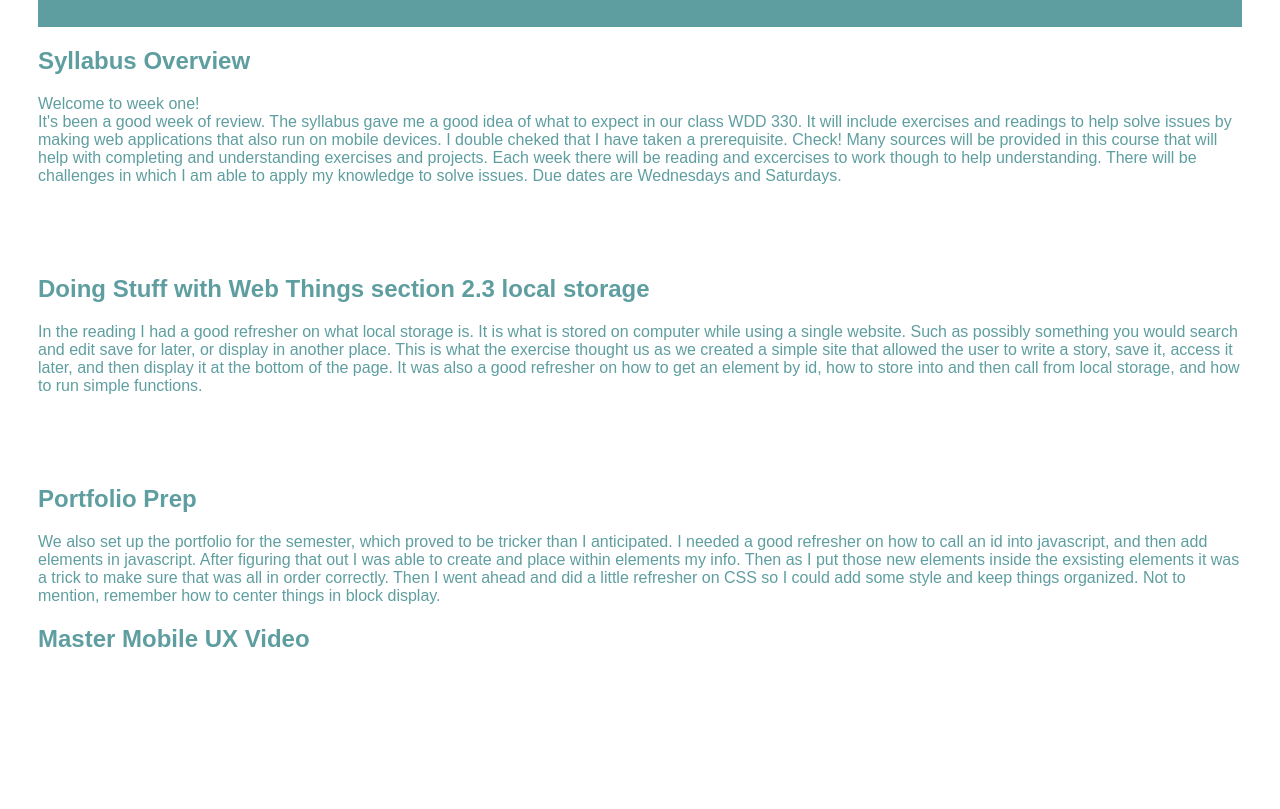
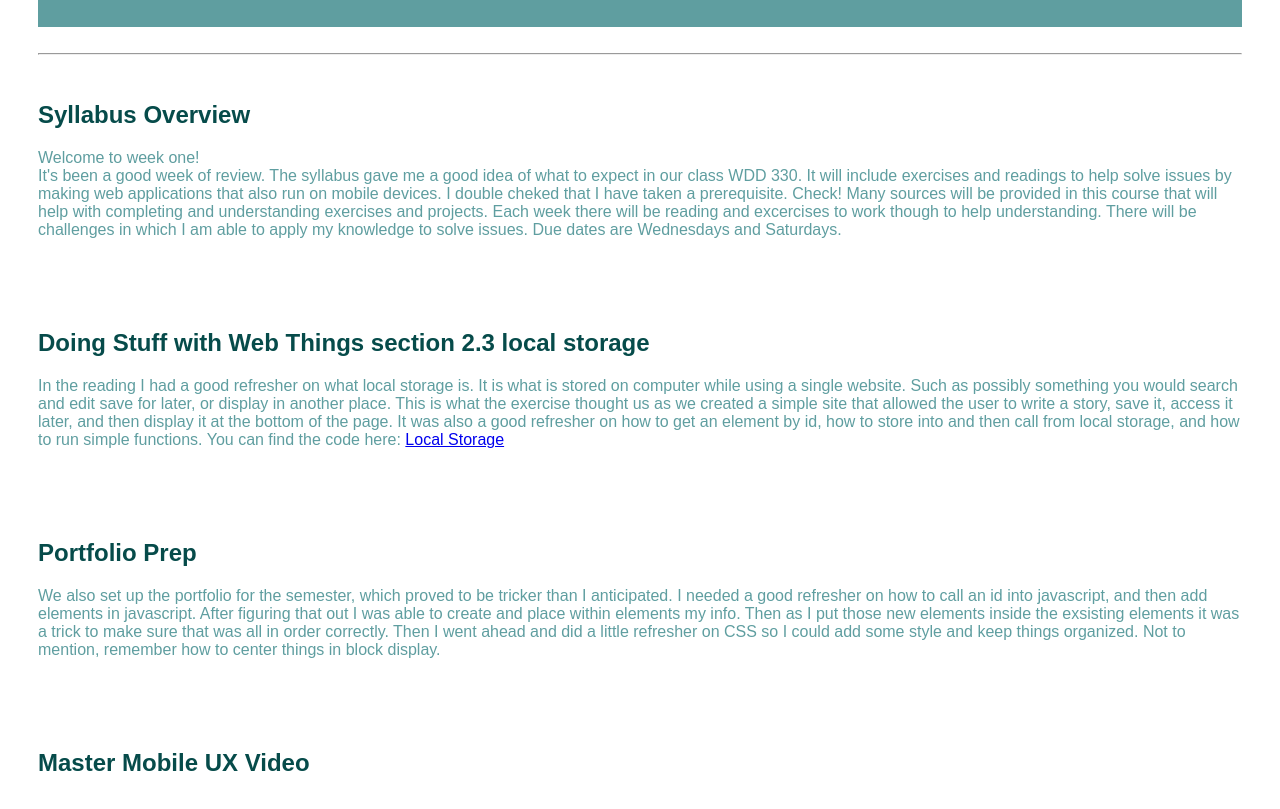
Before and after one commit to eharn/lofty, a plain HTML site: page assignment1/journal.html in a window 1280 px wide. Shown: the part 105-914 px from the top of the page. Before the commit the page ends 815 px from the top, so only its background shows below. Drawn offline with Linux system fonts and the light colour scheme.

Commit message:
headings

```diff
--- a/assignment1/css/small.css
+++ b/assignment1/css/small.css
@@ -23,6 +23,10 @@ body {
     color: cadetblue;
 }
 
+h2 {
+    color: rgb(6, 75, 74);
+}
+
 a:visited {
     color: cadetblue;
 }
--- a/assignment1/journal.html
+++ b/assignment1/journal.html
@@ -16,7 +16,9 @@
   <body>
     <header class="name">
       <h1>Eleanor Lofgreen: Week 1 Journal</h1> </header>
-
+      <br>
+      <hr>
+      <br>
       <h2>Syllabus Overview</h2>
       <p>
           Welcome to week one!<br>
@@ -38,7 +40,7 @@
           created a simple site that allowed the user to write a story, save it, access it later,
           and then display it at the bottom of the page. It was also a good refresher on how to
           get an element by id, how to store into and then call from local storage, and how to run
-          simple functions.</p>
+          simple functions. You can find the code here: <a href="/assignment1/index.html">Local Storage</a></p>
           <br>
           <br>
           <br>
@@ -49,6 +51,9 @@
           Then as I put those new elements inside the exsisting elements it was a trick to make sure that
           was all in order correctly. Then I went ahead and did a little refresher on CSS so I could add
           some style and keep things organized. Not to mention, remember how to center things in block display.</p>
+          <br>
+          <br>
+          <br>
     <h2>Master Mobile UX Video</h2>
           <p>
 
```
